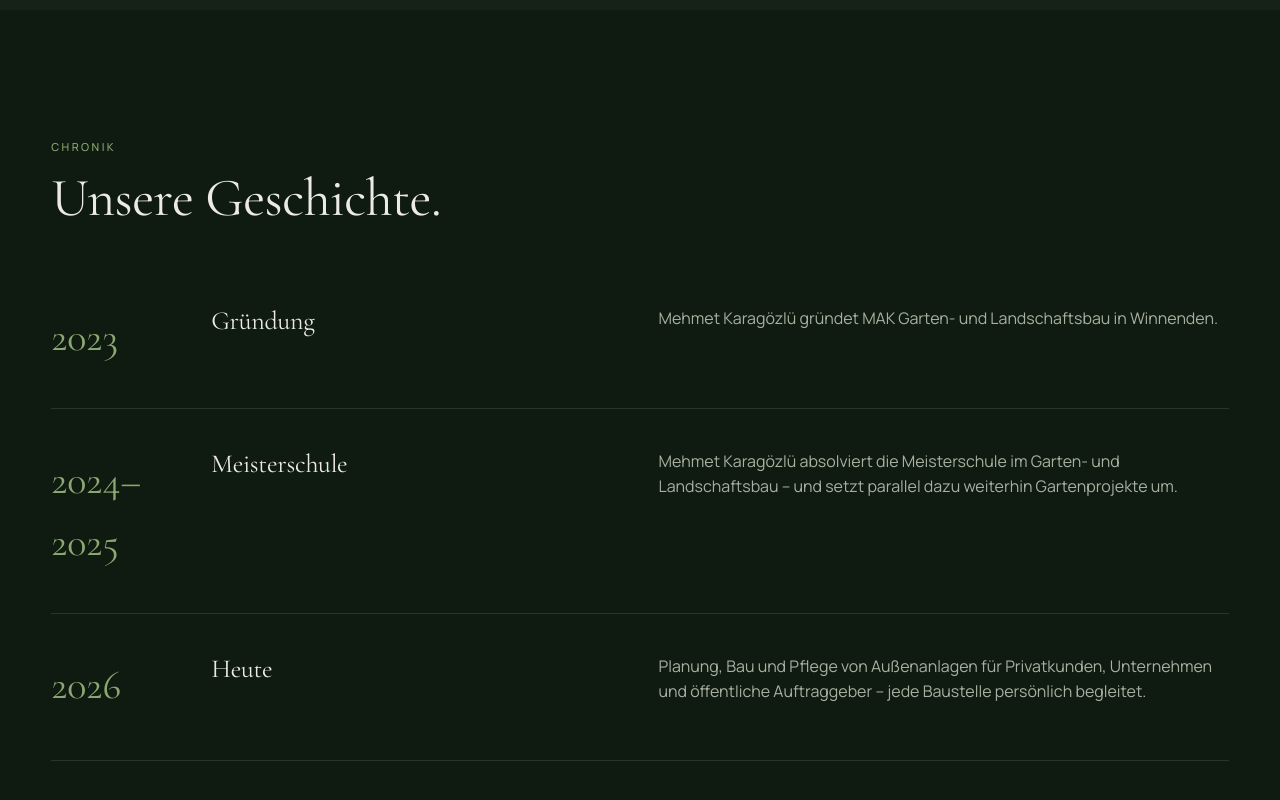
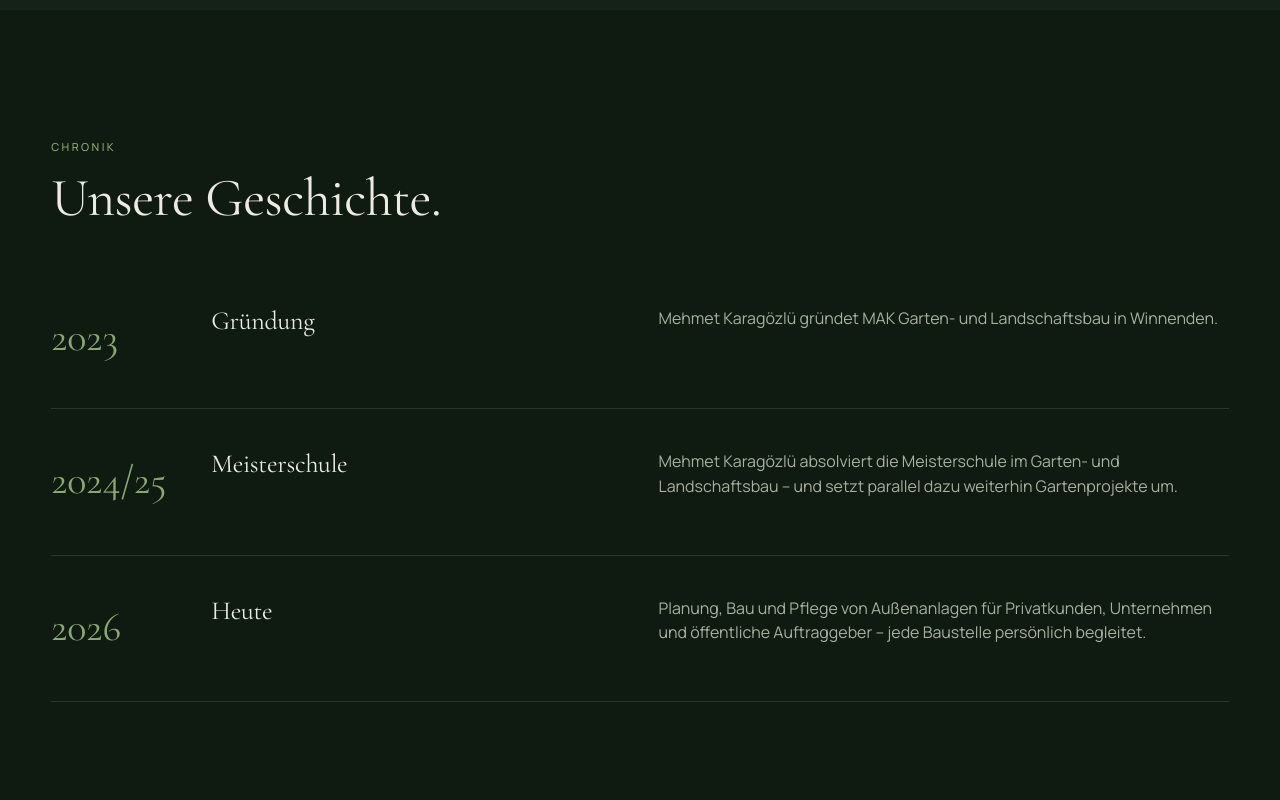
Before and after one commit to haydevsolution/mak-gartenbau, a plain HTML site: page ueber-uns.html in a window 1280 px wide. Shown: the part 1896-2696 px from the top of the page. Drawn offline with nearby package versions, Linux system fonts and the light colour scheme.

Commit message:
content(ueber-uns): Jahresangabe als 2024/25 formatieren

```diff
--- a/ueber-uns.html
+++ b/ueber-uns.html
@@ -610,7 +610,7 @@ body[data-palette="earth"] { --bg: #1c1a15; --bg-2: #242019; --surface: #2a261e;
     </div>
     <div>
       <div class="tl-row reveal"><div class="tl-year">2023</div><div><h3 data-de="Gründung" data-en="Founded">Gründung</h3></div><div><p data-de="Mehmet Karagözlü gründet MAK Garten- und Landschaftsbau in Winnenden." data-en="Mehmet Karagözlü founds MAK Garten- und Landschaftsbau in Winnenden.">Mehmet Karagözlü gründet MAK Garten- und Landschaftsbau in Winnenden.</p></div></div>
-      <div class="tl-row reveal"><div class="tl-year">2024–2025</div><div><h3 data-de="Meisterschule" data-en="Master craftsman training">Meisterschule</h3></div><div><p data-de="Mehmet Karagözlü absolviert die Meisterschule im Garten- und Landschaftsbau – und setzt parallel dazu weiterhin Gartenprojekte um." data-en="Mehmet Karagözlü completes his master craftsman training in landscaping and gardening — while continuing to realise garden projects in parallel.">Mehmet Karagözlü absolviert die Meisterschule im Garten- und Landschaftsbau – und setzt parallel dazu weiterhin Gartenprojekte um.</p></div></div>
+      <div class="tl-row reveal"><div class="tl-year">2024/25</div><div><h3 data-de="Meisterschule" data-en="Master craftsman training">Meisterschule</h3></div><div><p data-de="Mehmet Karagözlü absolviert die Meisterschule im Garten- und Landschaftsbau – und setzt parallel dazu weiterhin Gartenprojekte um." data-en="Mehmet Karagözlü completes his master craftsman training in landscaping and gardening — while continuing to realise garden projects in parallel.">Mehmet Karagözlü absolviert die Meisterschule im Garten- und Landschaftsbau – und setzt parallel dazu weiterhin Gartenprojekte um.</p></div></div>
       <div class="tl-row reveal"><div class="tl-year">2026</div><div><h3 data-de="Heute" data-en="Today">Heute</h3></div><div><p data-de="Planung, Bau und Pflege von Außenanlagen für Privatkunden, Unternehmen und öffentliche Auftraggeber – jede Baustelle persönlich begleitet." data-en="Design, construction and care of outdoor spaces for private, commercial and public clients — every project personally led.">Planung, Bau und Pflege von Außenanlagen für Privatkunden, Unternehmen und öffentliche Auftraggeber – jede Baustelle persönlich begleitet.</p></div></div>
     </div>
   </div>
```
